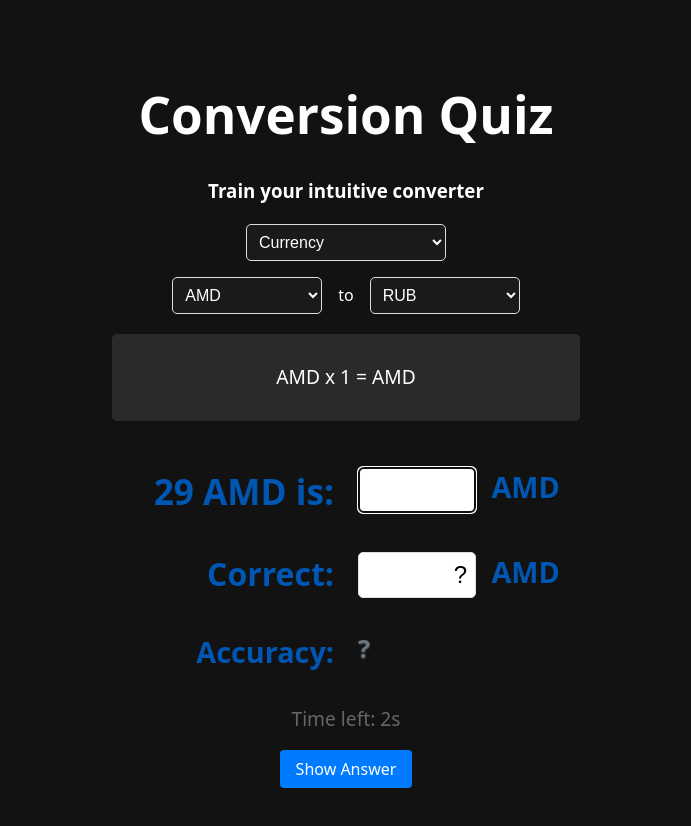
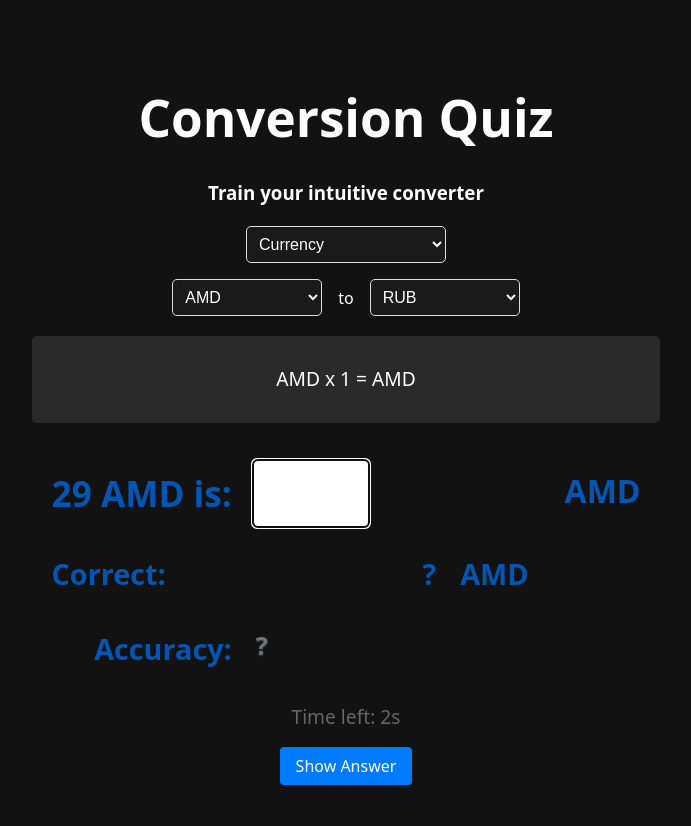
Before and after one commit to bonvara/voomeh, a React (Vite) app: page / in a window 1280 px wide. Shown: the top 826 px of the page, without its empty margins (294-985 px from the left). Built offline with nearby package versions, Linux system fonts and the light colour scheme.

Commit message:
make 3-column grid

```diff
--- a/src/components/QuizQuestion.css
+++ b/src/components/QuizQuestion.css
@@ -1,6 +1,6 @@
 .answer-group {
   display: grid;
-  grid-template-columns: 1fr 1fr;
+  grid-template-columns: 1fr 1fr 1fr;
   text-align: right;
   gap: 1rem;
   padding: 1rem;
--- a/src/components/QuizQuestion.jsx
+++ b/src/components/QuizQuestion.jsx
@@ -50,23 +50,22 @@ export default function QuizQuestion({ fromUnit, toUnit, conversionRate }) {
   return (
     <div>
       <div className="answer-group">
+        {/* Row 1 */}
         <h2>
           {startingValue} {fromUnit} is:
         </h2>
-        <h2>
         <input
           type="text"
           ref={inputRef}
           onKeyDown={handleKeyPress}
           readOnly={!!feedback}
         />{" "}
-          {toUnit}
-        </h2>
+        <h2>{toUnit}</h2>
+        {/* Row 2 */}
         <h2>Correct:</h2>
-        <h2>
-          <input readOnly={true} value={feedback ? feedback.correct : "?"} />{" "}
-          {toUnit}
-        </h2>
+        <h2>{feedback ? feedback.correct : "?"}</h2>
+        <h2>{toUnit}</h2>
+        {/* Row 3 */}
         <h2>Accuracy:</h2>
         <h2
           className={`accuracy ${
```
Lines whose indentation alone changed are shown as unchanged.
